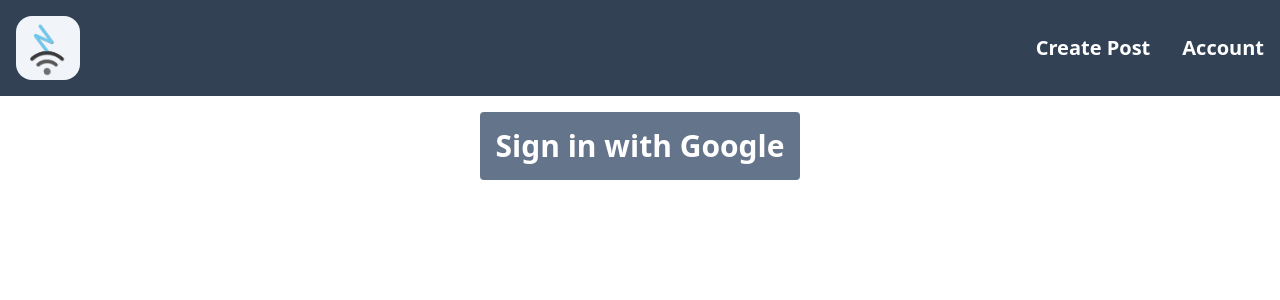
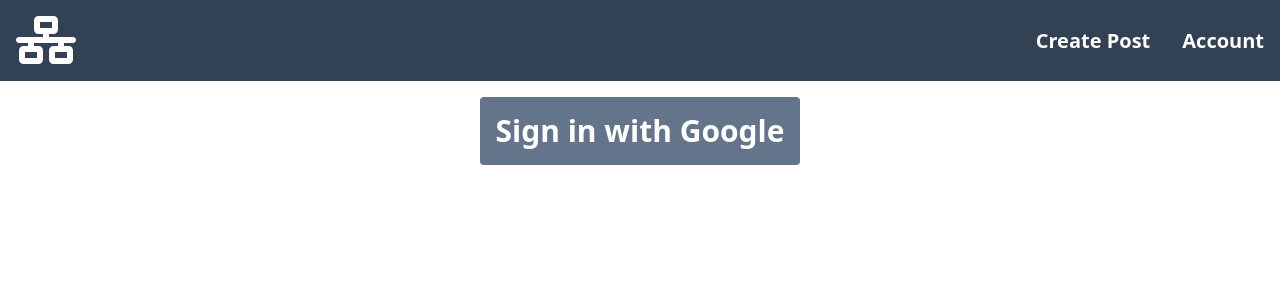
Before and after one commit to nevthereal/blog-firebase, a React (Vite) app: page /account in a window 1280 px wide. Shown: the top 300 px of the page. Built offline with nearby package versions, Linux system fonts and the light colour scheme; no server answers.

Commit message:
navbar and favicon change

```diff
--- a/src/components/Navbar.jsx
+++ b/src/components/Navbar.jsx
@@ -1,11 +1,13 @@
 import React from 'react'
 import Icon from '../assets/favicon.png'
+import { FontAwesomeIcon } from '@fortawesome/react-fontawesome'
+import { faNetworkWired } from '@fortawesome/free-solid-svg-icons'
 
 const Navbar = () => {
 
   return (
     <div className='w-full bg-slate-700 text-slate-100 flex justify-between p-4 text-lg'>
-        <a href="/"><img src={Icon} alt="icon" className='h-16 bg-slate-100 p-1 rounded-2xl' /></a>
+        <a href="/"><FontAwesomeIcon icon={faNetworkWired} className='text-white no-underline text-4xl md:text-5xl' /></a>
         <div className='text-xl my-auto font-extrabold flex gap-8'>
           <a href="/create" className='text-white no-underline'>Create Post</a>
           <a href="/account" className='text-white no-underline'>Account</a>
```
Also changed, not shown: src/assets/favicon.png.
